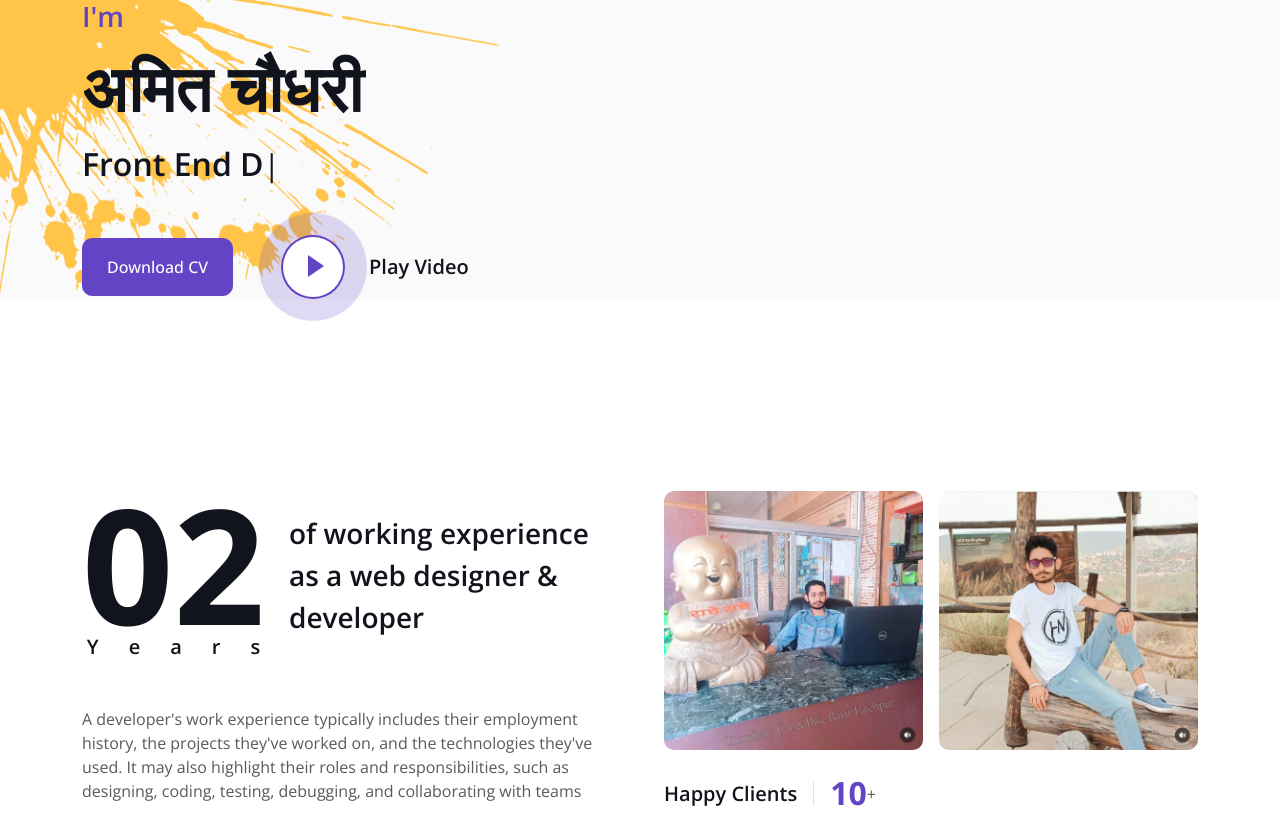
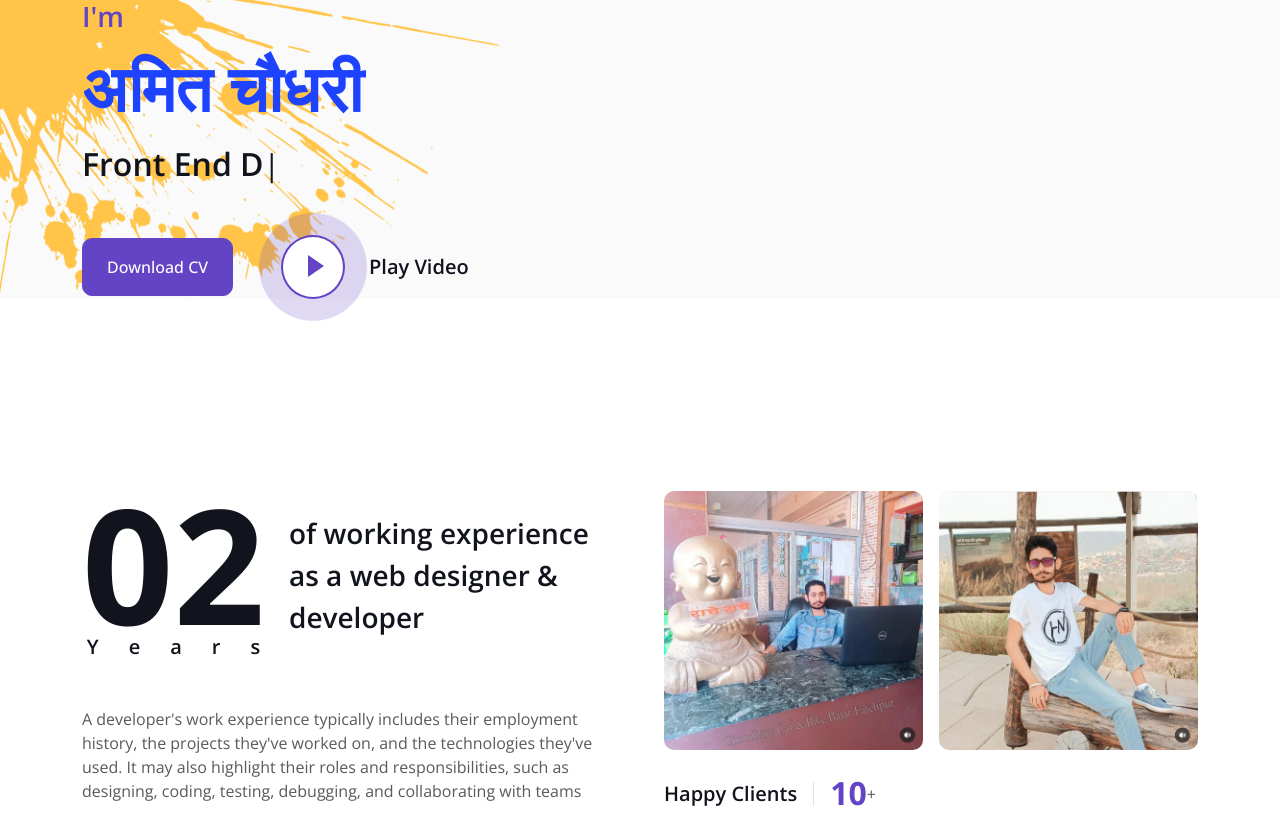
Before and after one commit to adamitchoudhary/Portfolio-Website, a plain HTML site: page index.html in a window 1280 px wide. Shown: the top 816 px of the page. Drawn offline with nearby package versions, Linux system fonts and the light colour scheme.

Commit message:
Update style.css

```diff
--- a/css/style.css
+++ b/css/style.css
@@ -12,6 +12,9 @@
     right: 45px;
     bottom: 45px;
     z-index: 99;
+}
+.display-3 {
+    color: rgb(29, 67, 255);
 }
 
 
```
